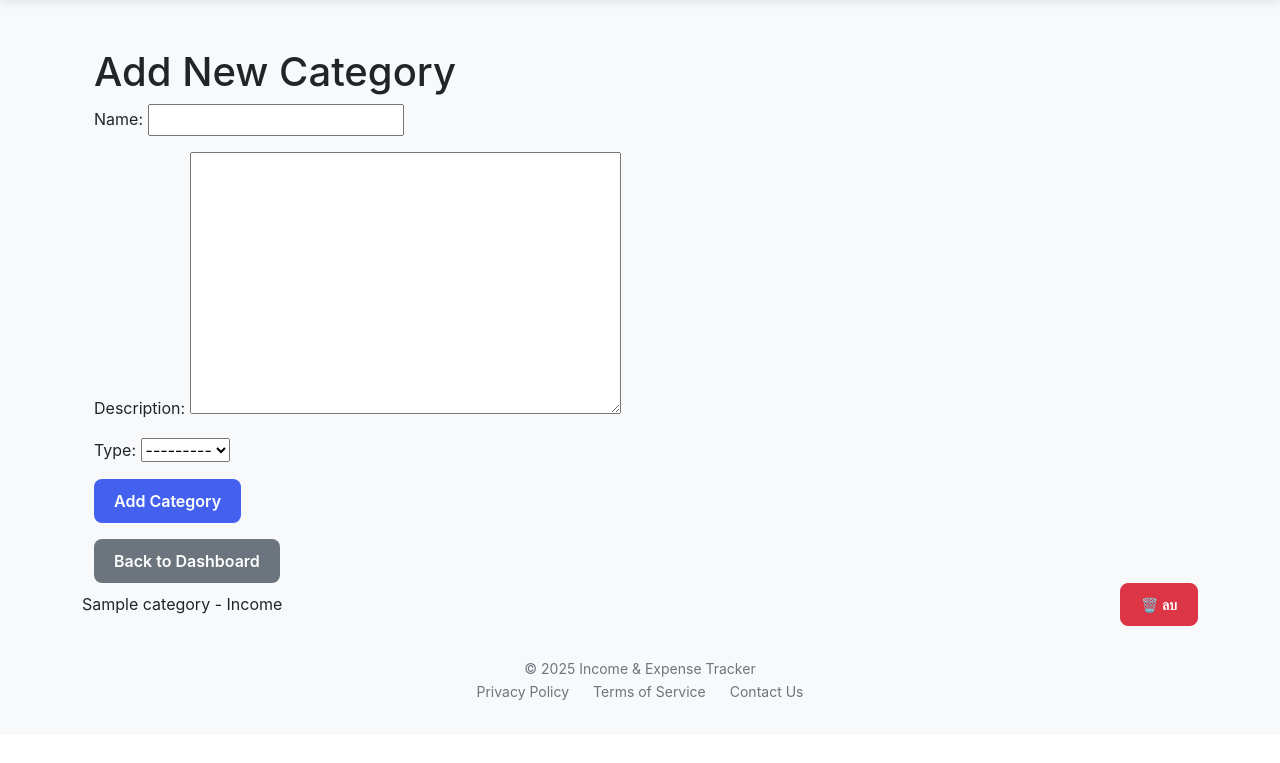
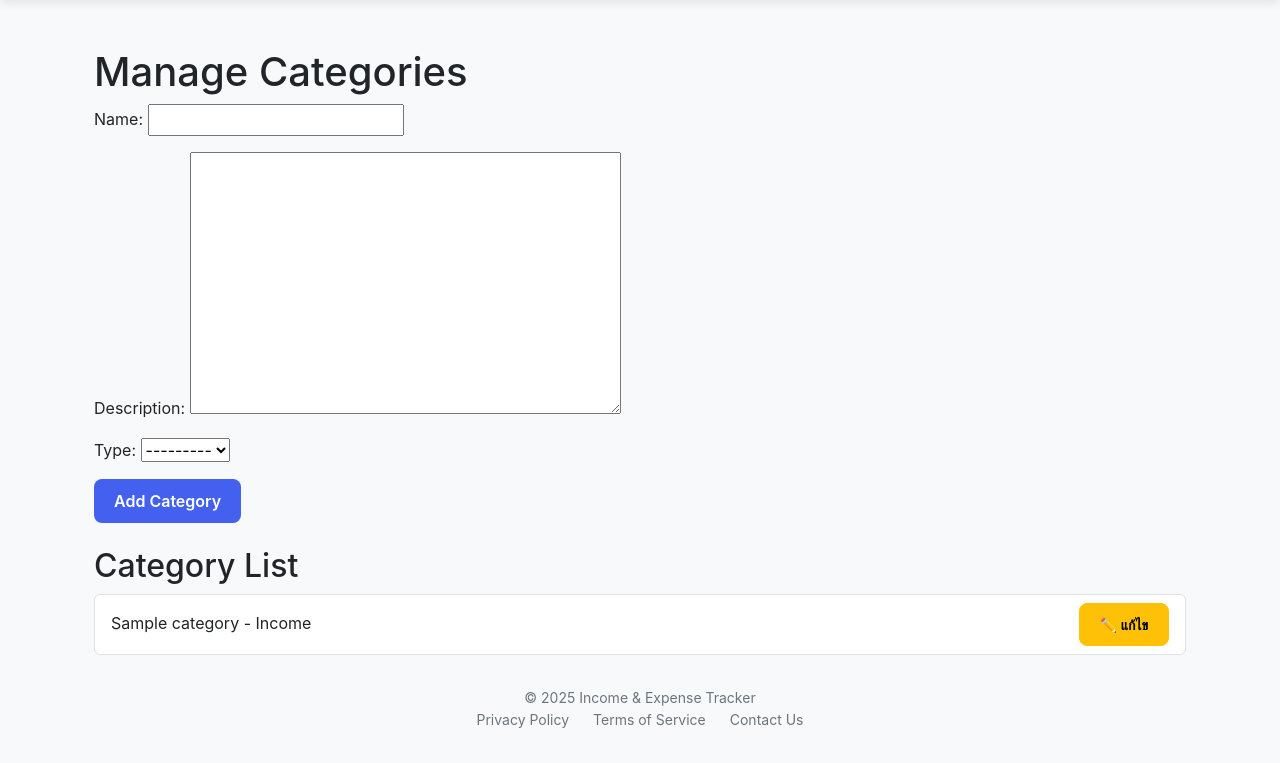
Before and after one commit to Godtasan552/EX_finance, a Django app: page /add-category/ in a window 1280 px wide. Shown: the part 86-849 px from the top of the page. Before the commit the page ends 786 px from the top, so only its background shows below. Run offline with Django 5.2, Linux system fonts and the light colour scheme; a user stored in the database is signed in; tables that the repository leaves empty hold one stand-in row (values such as "Sample post"); some libraries are stand-ins or nearby versions.

Commit message:
bug fix complete select category

```diff
--- a/templates/add_category.html
+++ b/templates/add_category.html
@@ -1,25 +1,71 @@
 {% extends 'base.html' %}
-{% block title %}Add Category{% endblock %}
- {% block content %}
+{% block title %}Manage Categories{% endblock %}
+{% block content %}
+
 <div class="container mt-4">
-  <h1>Add New Category</h1>
-  <form method="POST">
-    {% csrf_token %} {{ form.as_p }}
-    <button type="submit" class="btn btn-primary">Add Category</button>
+  <h1>Manage Categories</h1>
+
+  <form method="POST" id="category-form">
+    {% csrf_token %}
+    {{ form.as_p }}
+    <input type="hidden" id="category_id" name="category_id"> <!-- ใช้เก็บ ID ของหมวดหมู่ที่จะแก้ไข -->
+    <button type="submit" class="btn btn-primary" id="submit-btn">Add Category</button>
+    <button type="button" class="btn btn-secondary d-none" id="cancel-btn">Cancel</button>
   </form>
-  <a href="{% url 'dashboard' %}" class="btn btn-secondary mt-3"
-    >Back to Dashboard</a>
-</div>
-<div>
+
+  <h2 class="mt-4">Category List</h2>
+  <ul class="list-group">
     {% for category in categories %}
     <li class="list-group-item d-flex justify-content-between align-items-center">
-        {{ category.name }} - {{ category.get_type_display }}
-        <a href="{% url 'delete_category' category.id %}" class="btn btn-danger btn-sm"
-           onclick="return confirm('คุณต้องการลบ {{ category.name }} ใช่หรือไม่?');">
-            🗑️ ลบ
-        </a>
+      {{ category.name }} - {{ category.get_type_display }}
+      <div>
+        <button class="btn btn-warning btn-sm edit-btn"
+                data-id="{{ category.id }}"
+                data-name="{{ category.name }}"
+                data-type="{{ category.type }}">
+          ✏️ แก้ไข
+        </button>
+      </div>
     </li>
-{% endfor %}
+    {% endfor %}
+  </ul>
+</div>
 
-</div>
+<script>
+  document.addEventListener("DOMContentLoaded", function () {
+    const form = document.getElementById("category-form");
+    const categoryIdInput = document.getElementById("category_id");
+    const nameInput = document.getElementById("id_name");
+    const typeInput = document.getElementById("id_type");
+    const submitBtn = document.getElementById("submit-btn");
+    const cancelBtn = document.getElementById("cancel-btn");
+
+    document.querySelectorAll(".edit-btn").forEach(button => {
+      button.addEventListener("click", function () {
+        const categoryId = this.dataset.id;
+        const categoryName = this.dataset.name;
+        const categoryType = this.dataset.type;
+
+        categoryIdInput.value = categoryId;
+        nameInput.value = categoryName;
+        typeInput.value = categoryType;
+
+        submitBtn.textContent = "Update Category";
+        submitBtn.classList.replace("btn-primary", "btn-success");
+        cancelBtn.classList.remove("d-none");
+      });
+    });
+
+    cancelBtn.addEventListener("click", function () {
+      categoryIdInput.value = "";
+      nameInput.value = "";
+      typeInput.value = "";
+
+      submitBtn.textContent = "Add Category";
+      submitBtn.classList.replace("btn-success", "btn-primary");
+      cancelBtn.classList.add("d-none");
+    });
+  });
+</script>
+
 {% endblock %}
--- a/transactions/urls.py
+++ b/transactions/urls.py
@@ -10,7 +10,8 @@
     transaction_delete,
     transaction_edit,
     add_transaction,
-    delete_category,
+    get_categories,
+
 )
 
 urlpatterns = [
@@ -24,5 +25,8 @@
     path("transaction/delete/<int:transaction_id>/", transaction_delete, name="transaction_delete"),
     path("transaction/edit/<int:transaction_id>/", transaction_edit, name="transaction_edit"),
     path('add_transaction/', add_transaction, name='add_transaction'),
-    path('category/delete/<int:category_id>/', delete_category, name='delete_category'),
+    path('get_categories/', get_categories, name='get_categories'),
+
+
+
 ]
--- a/transactions/views.py
+++ b/transactions/views.py
@@ -88,21 +88,26 @@
 @login_required
 def add_category(request):
     if request.method == 'POST':
-        form = CategoryForm(request.POST)
-        if form.is_valid():
-            category_name = form.cleaned_data['name']
-            if Category.objects.filter(name=category_name).exists():
-                messages.error(request, 'Category already exists')
-            else:
+        category_id = request.POST.get('category_id')  # รับค่า ID ของหมวดหมู่ที่ต้องการแก้ไข
+        if category_id:
+            category = get_object_or_404(Category, id=category_id)
+            form = CategoryForm(request.POST, instance=category)
+            if form.is_valid():
+                form.save()
+                messages.success(request, 'Category updated successfully!')
+                return redirect('add_category')
+        else:
+            form = CategoryForm(request.POST)
+            if form.is_valid():
                 form.save()
                 messages.success(request, 'Category added successfully!')
-            return redirect('add_category')
+                return redirect('add_category')
     else:
         form = CategoryForm()
 
-    categories = Category.objects.all()  # ดึง Category ทั้งหมดมาแสดง
+    categories = Category.objects.all()
     return render(request, 'add_category.html', {'form': form, 'categories': categories})
-# Generate Reports
+
 @login_required
 def generate_report(request):
     start_date = request.GET.get('start_date', '')
@@ -146,24 +151,17 @@
     transaction.delete()
     return redirect('dashboard')
 
-@login_required
-def delete_category(request, category_id):
-    category = get_object_or_404(Category, id=category_id)
 
-    # ตรวจสอบว่าหมวดหมู่นี้ถูกใช้ในธุรกรรมหรือไม่
-    if Transaction.objects.filter(category=category).exists():
-        messages.error(request, 'This category is in use and cannot be deleted.')
-    else:
-        category.delete()
-        messages.success(request, 'Category deleted successfully!')
-
-    return redirect('add_category')  # กลับไปที่หน้าเพิ่มหมวดหมู่
-
-
+def get_categories(request):
+    type_filter = request.GET.get('type', '')
+    categories = Category.objects.filter(type=type_filter) if type_filter else Category.objects.all()
+    data = {"categories": [{"id": cat.id, "name": cat.name} for cat in categories]}
+    return JsonResponse(data)
 
 
 @login_required
 def add_transaction(request):
+    categories = Category.objects.all()  # ดึงข้อมูลหมวดหมู่ทั้งหมด
     if request.method == 'POST':
         form = TransactionForm(request.POST)
         if form.is_valid():
@@ -174,4 +172,4 @@
     else:
         form = TransactionForm()
 
-    return render(request, 'add_transaction.html', {'form': form})
+    return render(request, 'add_transaction.html', {'form': form, 'categories': categories})
```
Also changed, not shown: templates/dashboard.html (+41 -25 lines).
